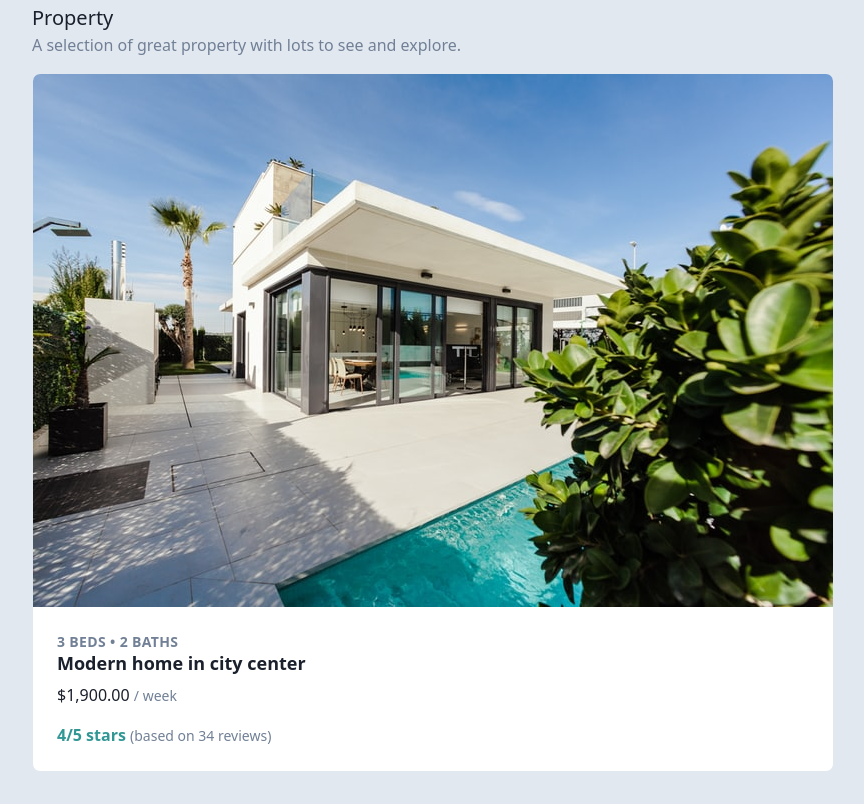
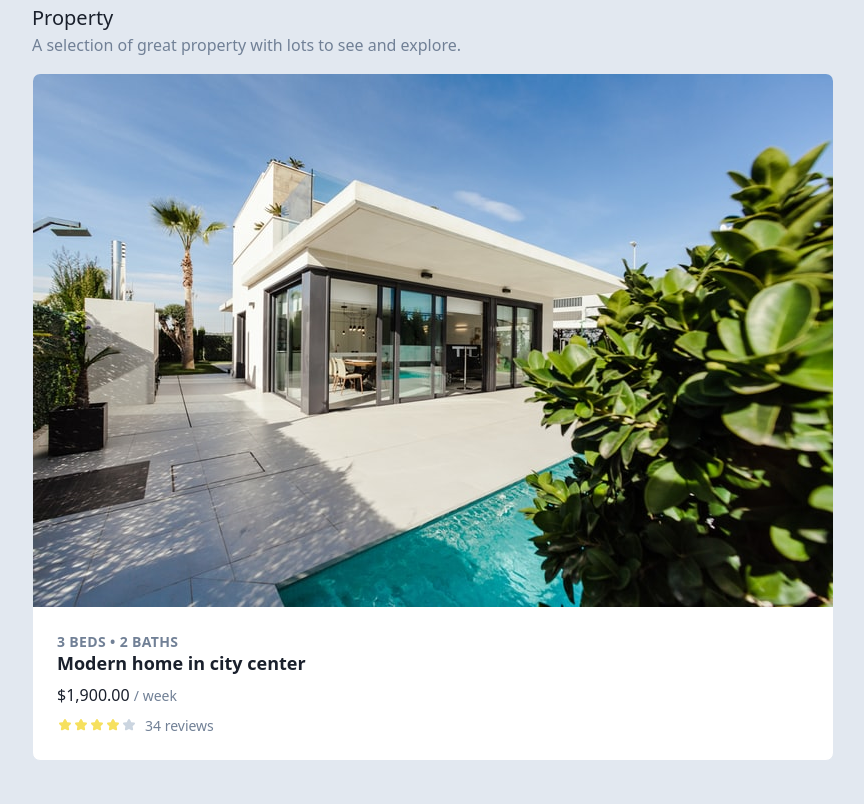
Before and after one commit to restaadiputra/tailwind-tutorial, a website: page public/index.html in a window 1280 px wide. Shown: the part 1066-1870 px from the top of the page, without its empty margins (80-944 px from the left). Drawn offline with nearby package versions, Linux system fonts and the light colour scheme; files that its build step writes are made by us from their sources.

Commit message:
Add svg icon

```diff
--- a/public/index.html
+++ b/public/index.html
@@ -130,9 +130,23 @@
             <div class="mt-2">
               $1,900.00 <span class="text-gray-600 text-sm ">/ week</span>
             </div>
-            <div class="mt-4">
-              <span class="text-teal-600 font-semibold">4/5 stars</span>
-              <span class="text-gray-600 text-sm">(based on 34 reviews)</span>
+            <div class="mt-2 flex items-center">
+              <svg viewBox="0 0 24 24" class="h-4 w-4 fill-current text-yellow-400">
+                <path d="M8.128 19.825a1.586 1.586 0 0 1-1.643-.117 1.543 1.543 0 0 1-.53-.662 1.515 1.515 0 0 1-.096-.837l.736-4.247-3.13-3a1.514 1.514 0 0 1-.39-1.569c.09-.271.254-.513.475-.698.22-.185.49-.306.776-.35L8.66 7.73l1.925-3.862c.128-.26.328-.48.577-.633a1.584 1.584 0 0 1 1.662 0c.25.153.45.373.577.633l1.925 3.847 4.334.615c.29.042.562.162.785.348.224.186.39.43.48.704a1.514 1.514 0 0 1-.404 1.58l-3.13 3 .736 4.247c.047.282.014.572-.096.837-.111.265-.294.494-.53.662a1.582 1.582 0 0 1-1.643.117l-3.865-2-3.865 2z" />
+              </svg>
+              <svg viewBox="0 0 24 24" class="h-4 w-4 fill-current text-yellow-400">
+                <path d="M8.128 19.825a1.586 1.586 0 0 1-1.643-.117 1.543 1.543 0 0 1-.53-.662 1.515 1.515 0 0 1-.096-.837l.736-4.247-3.13-3a1.514 1.514 0 0 1-.39-1.569c.09-.271.254-.513.475-.698.22-.185.49-.306.776-.35L8.66 7.73l1.925-3.862c.128-.26.328-.48.577-.633a1.584 1.584 0 0 1 1.662 0c.25.153.45.373.577.633l1.925 3.847 4.334.615c.29.042.562.162.785.348.224.186.39.43.48.704a1.514 1.514 0 0 1-.404 1.58l-3.13 3 .736 4.247c.047.282.014.572-.096.837-.111.265-.294.494-.53.662a1.582 1.582 0 0 1-1.643.117l-3.865-2-3.865 2z" />
+              </svg>
+              <svg viewBox="0 0 24 24" class="h-4 w-4 fill-current text-yellow-400">
+                <path d="M8.128 19.825a1.586 1.586 0 0 1-1.643-.117 1.543 1.543 0 0 1-.53-.662 1.515 1.515 0 0 1-.096-.837l.736-4.247-3.13-3a1.514 1.514 0 0 1-.39-1.569c.09-.271.254-.513.475-.698.22-.185.49-.306.776-.35L8.66 7.73l1.925-3.862c.128-.26.328-.48.577-.633a1.584 1.584 0 0 1 1.662 0c.25.153.45.373.577.633l1.925 3.847 4.334.615c.29.042.562.162.785.348.224.186.39.43.48.704a1.514 1.514 0 0 1-.404 1.58l-3.13 3 .736 4.247c.047.282.014.572-.096.837-.111.265-.294.494-.53.662a1.582 1.582 0 0 1-1.643.117l-3.865-2-3.865 2z" />
+              </svg>
+              <svg viewBox="0 0 24 24" class="h-4 w-4 fill-current text-yellow-400">
+                <path d="M8.128 19.825a1.586 1.586 0 0 1-1.643-.117 1.543 1.543 0 0 1-.53-.662 1.515 1.515 0 0 1-.096-.837l.736-4.247-3.13-3a1.514 1.514 0 0 1-.39-1.569c.09-.271.254-.513.475-.698.22-.185.49-.306.776-.35L8.66 7.73l1.925-3.862c.128-.26.328-.48.577-.633a1.584 1.584 0 0 1 1.662 0c.25.153.45.373.577.633l1.925 3.847 4.334.615c.29.042.562.162.785.348.224.186.39.43.48.704a1.514 1.514 0 0 1-.404 1.58l-3.13 3 .736 4.247c.047.282.014.572-.096.837-.111.265-.294.494-.53.662a1.582 1.582 0 0 1-1.643.117l-3.865-2-3.865 2z" />
+              </svg>
+              <svg viewBox="0 0 24 24" class="h-4 w-4 fill-current text-gray-400">
+                <path d="M8.128 19.825a1.586 1.586 0 0 1-1.643-.117 1.543 1.543 0 0 1-.53-.662 1.515 1.515 0 0 1-.096-.837l.736-4.247-3.13-3a1.514 1.514 0 0 1-.39-1.569c.09-.271.254-.513.475-.698.22-.185.49-.306.776-.35L8.66 7.73l1.925-3.862c.128-.26.328-.48.577-.633a1.584 1.584 0 0 1 1.662 0c.25.153.45.373.577.633l1.925 3.847 4.334.615c.29.042.562.162.785.348.224.186.39.43.48.704a1.514 1.514 0 0 1-.404 1.58l-3.13 3 .736 4.247c.047.282.014.572-.096.837-.111.265-.294.494-.53.662a1.582 1.582 0 0 1-1.643.117l-3.865-2-3.865 2z" />
+              </svg>
+              <span class="ml-2 text-gray-600 text-sm">34 reviews</span>
             </div>
           </div>
         </div>
```
